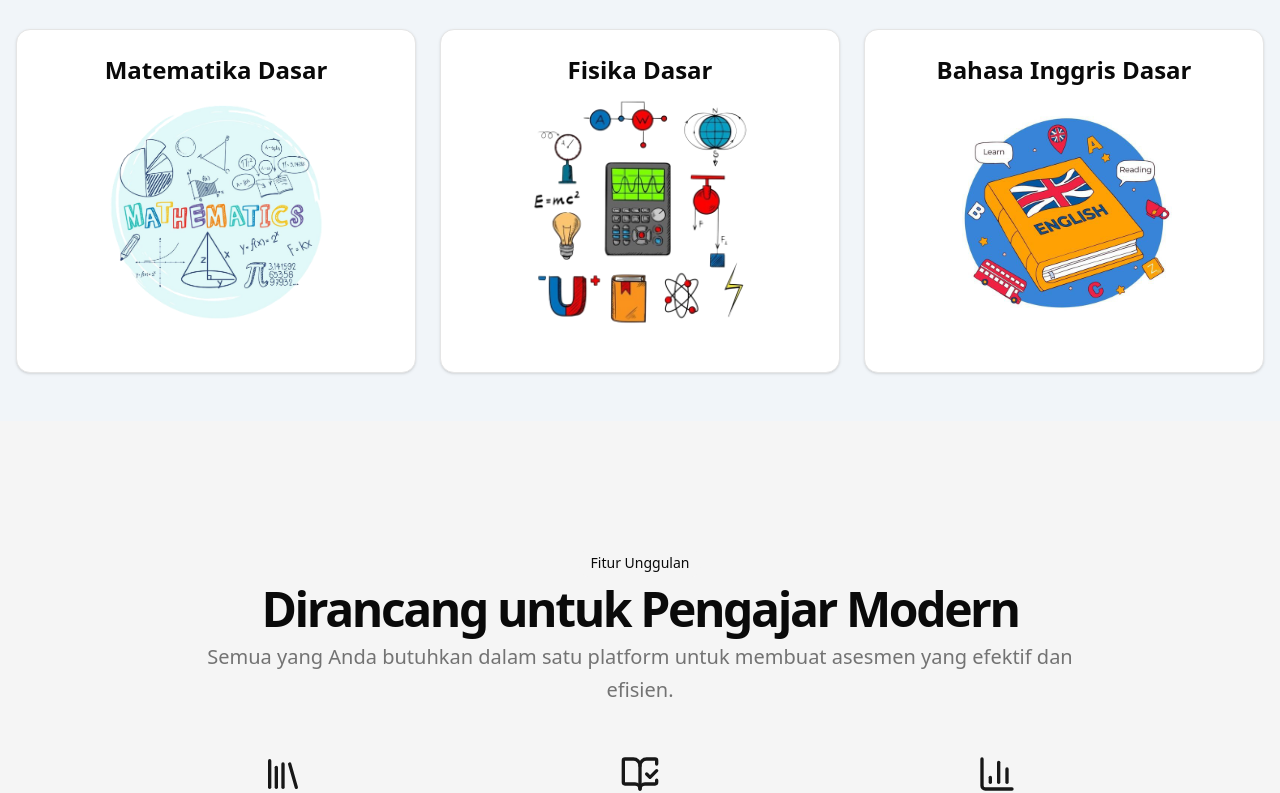
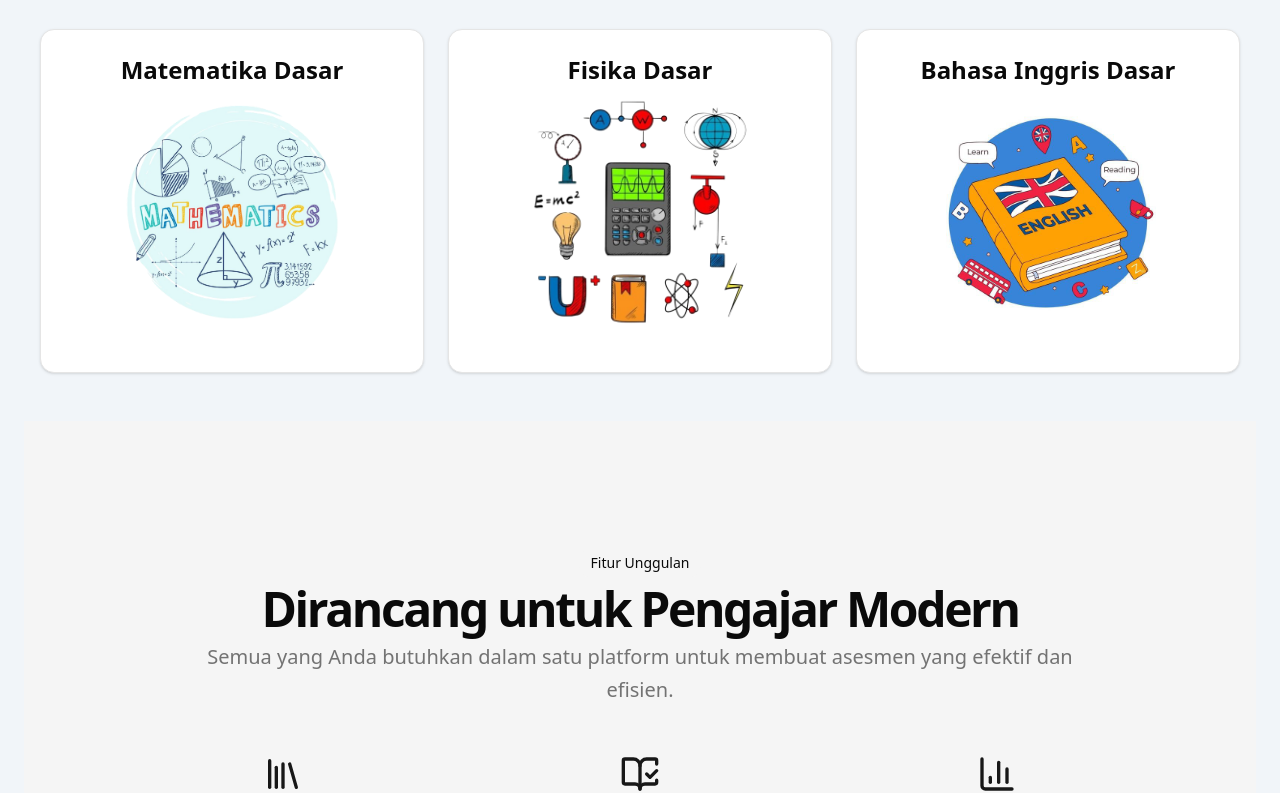
Before and after one commit to HarisMI40/jda_alkademi, a Next.js app: page / in a window 1280 px wide. Shown: the part 903-1696 px from the top of the page. Built offline with nearby package versions, Linux system fonts and the light colour scheme; no server answers; what @bprogress/next would draw is missing.

Commit message:
fix(page): add padding to main section for improved layout

```diff
--- a/app/page.tsx
+++ b/app/page.tsx
@@ -7,7 +7,7 @@ export default function Home() {
   return (
     <div className="flex flex-col min-h-screen">
 
-      <main className="flex-1">
+      <main className="flex-1 px-6">
         <HeroSection />
         <KuisSection />
         <FeaturesSection />
```
